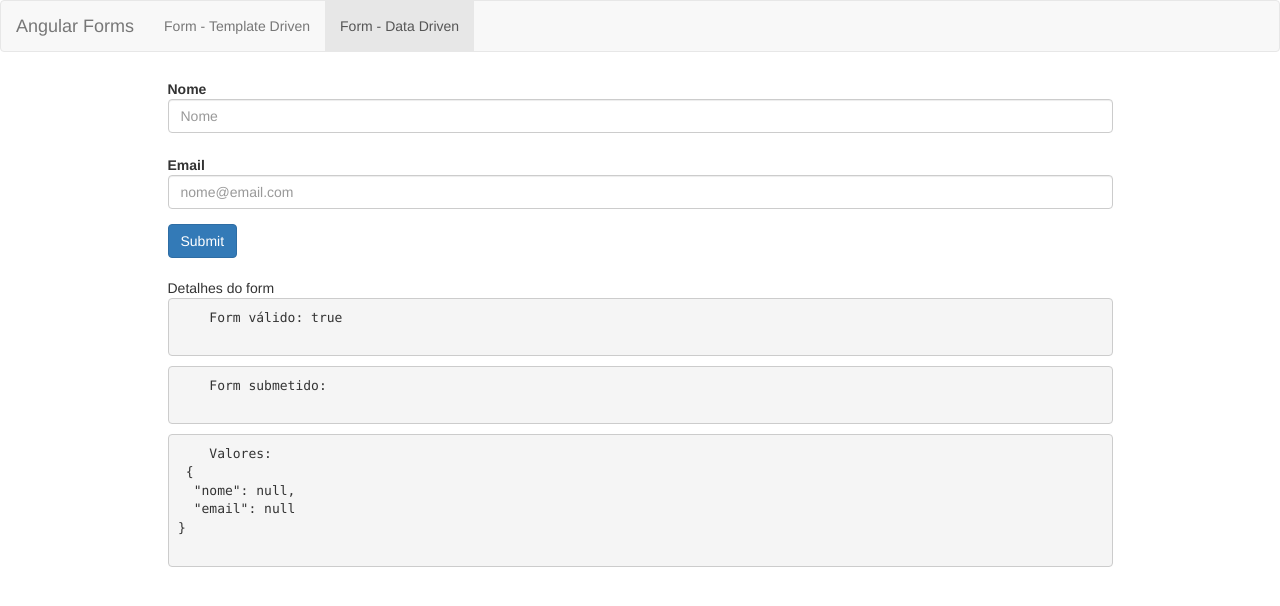
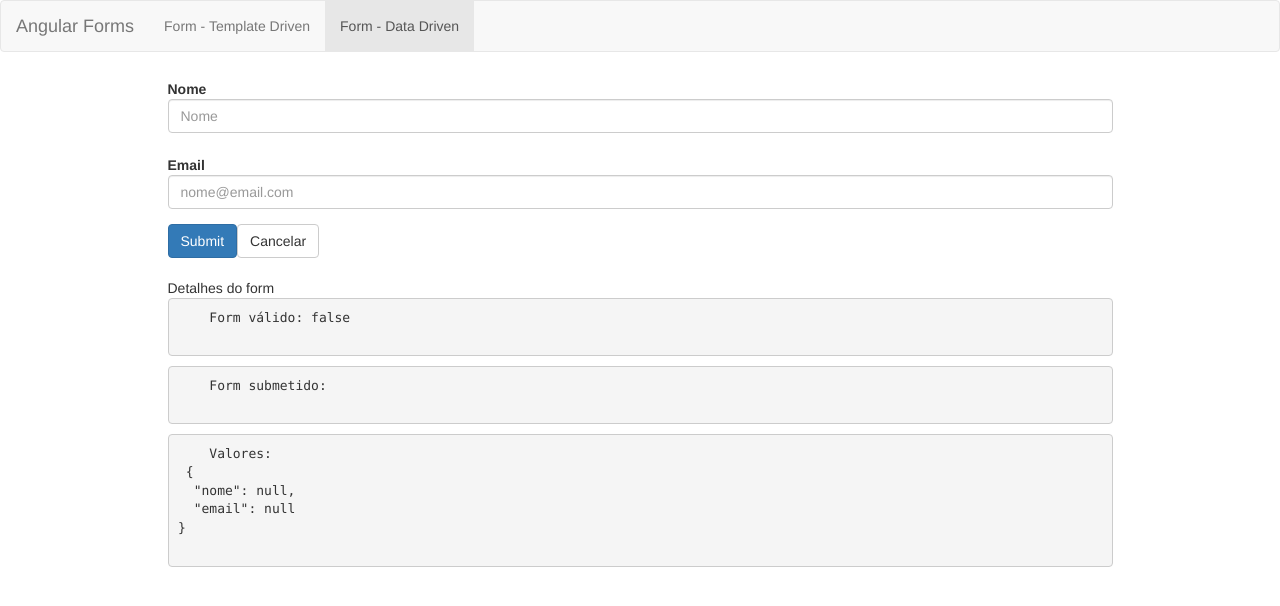
Before and after one commit to matsubrasil/ng4-forms-loianne, an Angular app: page /dataForm in a window 1280 px wide. Shown: the top 606 px of the page. Built offline with nearby package versions, Linux system fonts and the light colour scheme.

Commit message:
data forms validators

```diff
--- a/src/app/component/data-form/data-form.component.html
+++ b/src/app/component/data-form/data-form.component.html
@@ -1,6 +1,6 @@
 <div class="row">
   <div class="col-sm-10 col-sm-offset-1">
-        <form class="form-horizontal" [formGroup]="formulario">
+        <form class="form-horizontal" [formGroup]="formulario" (ngSubmit)="onSubmit()">
           <!-- nome -->
           <div class="form-group">
             <div class="col-sm-12">
@@ -24,6 +24,7 @@
           </div> <!-- email -->
 
           <button type="submit" class="btn btn-primary">Submit</button>
+          <button class="btn btn-default" (click)="resetar()">Cancelar</button>
 
           <app-form-debug [form]="formulario"></app-form-debug>
         </form>
--- a/src/app/component/data-form/data-form.component.ts
+++ b/src/app/component/data-form/data-form.component.ts
@@ -1,5 +1,7 @@
 import { Component, OnInit } from '@angular/core';
-import { FormGroup, FormControl, FormBuilder } from '@angular/forms';
+import { Http } from '@angular/http';
+import { FormGroup, FormControl, FormBuilder, Validators } from '@angular/forms';
+import 'rxjs/add/operator/map';
 
 @Component({
   selector: 'app-data-form',
@@ -10,7 +12,10 @@ export class DataFormComponent implements OnInit {
 
   formulario: FormGroup;
 
-  constructor( private formBuilder: FormBuilder ) { }
+  constructor(
+    private formBuilder: FormBuilder,
+    private http: Http
+  ) { }
 
   ngOnInit() {
 
@@ -20,9 +25,30 @@ export class DataFormComponent implements OnInit {
     // });
 
     this.formulario = this.formBuilder.group({
-      nome: [ null ],
-      email: [ null ]
+      nome: [ null, [ Validators.required, Validators.minLength( 3 ), Validators.maxLength( 20 ) ] ],
+      email:  [ null, [ Validators.required, Validators.email ] ]
     });
   }
 
+  onSubmit() {
+    console.log( 'form', this.formulario.value );
+
+    this.http.post( 'https://httpbin.org/post',
+                    JSON.stringify( this.formulario.value ) )
+      .map( res => res.json())
+      .subscribe( dados => {
+
+        console.log( 'dados', dados );
+
+        // reseta o formulario
+        // this.formulario.reset();
+        this.resetar();
+
+      },
+      (error: any) => alert( 'erro' ) );
+  }
+
+  resetar() {
+    this.formulario.reset();
+  }
 }
--- a/src/app/component/data-form/data-form.module.ts
+++ b/src/app/component/data-form/data-form.module.ts
@@ -1,6 +1,7 @@
 
 import { NgModule } from '@angular/core';
 import { CommonModule } from '@angular/common';
+import { HttpModule } from '@angular/http';
 import { ReactiveFormsModule } from '@angular/forms';
 
 import { SharedModule } from './../shared/shared.module';
@@ -12,6 +13,7 @@ import { DataFormComponent } from './data-form.component';
 @NgModule({
   imports: [
     CommonModule,
+    HttpModule,
     ReactiveFormsModule,
     SharedModule
   ],
--- a/src/app/component/shared/form-debug/form-debug.component.ts
+++ b/src/app/component/shared/form-debug/form-debug.component.ts
@@ -6,6 +6,7 @@ import { Component, OnInit, Input } from '@angular/core';
   styleUrls: ['./form-debug.component.css']
 })
 export class FormDebugComponent implements OnInit {
+
   @Input() form;
 
   constructor() { }
--- a/src/app/component/template-form/template-form.component.ts
+++ b/src/app/component/template-form/template-form.component.ts
@@ -35,7 +35,7 @@ export class TemplateFormComponent implements OnInit {
 
   }
 
-  consultaCEP( cep , form ) {
+  consultaCEP( cep , formulario ) {
     console.log( 'cep', cep );
     cep = cep.replace(/\D/g, '');
     console.log( 'cep', cep );
@@ -43,18 +43,18 @@ export class TemplateFormComponent implements OnInit {
       const validacep = /^[0-9]{8}$/;
       if ( validacep.test( cep ) ) {
 
-        this.resetaFormulario( form );
+        this.resetaFormulario( formulario );
 
         this.http.get( `//viacep.com.br/ws/${cep}/json/` )
           .map( dados => dados.json() )
           .subscribe( (dados) => {
             // console.log( 'endereco', dados );
-            this.populaDadosFormulario( dados, form );
+            this.populaDadosFormulario( dados, formulario );
           });
       } else {
         // cep é inválido.
-        this.resetaFormulario( form );
         alert('Formato de CEP inválido.');
+        formulario.form.reset();
       }
     }
   }
@@ -103,15 +103,16 @@ export class TemplateFormComponent implements OnInit {
         }
     });
   }
-  onSubmit(form) {
-    console.log( 'submit', form );
+  onSubmit(formulario) {
+    console.log( 'submit', formulario );
 
     // console.log( 'usuario', this.usuario );
 
-    this.http.post( 'https://httpbin.org/post', JSON.stringify( form.value ) )
+    this.http.post( 'https://httpbin.org/post', JSON.stringify( formulario.value ) )
       .map( res => res )
       .subscribe( res => {
         console.log( 'dados', res );
+        formulario.form.reset();
       } );
   }
 }
```
